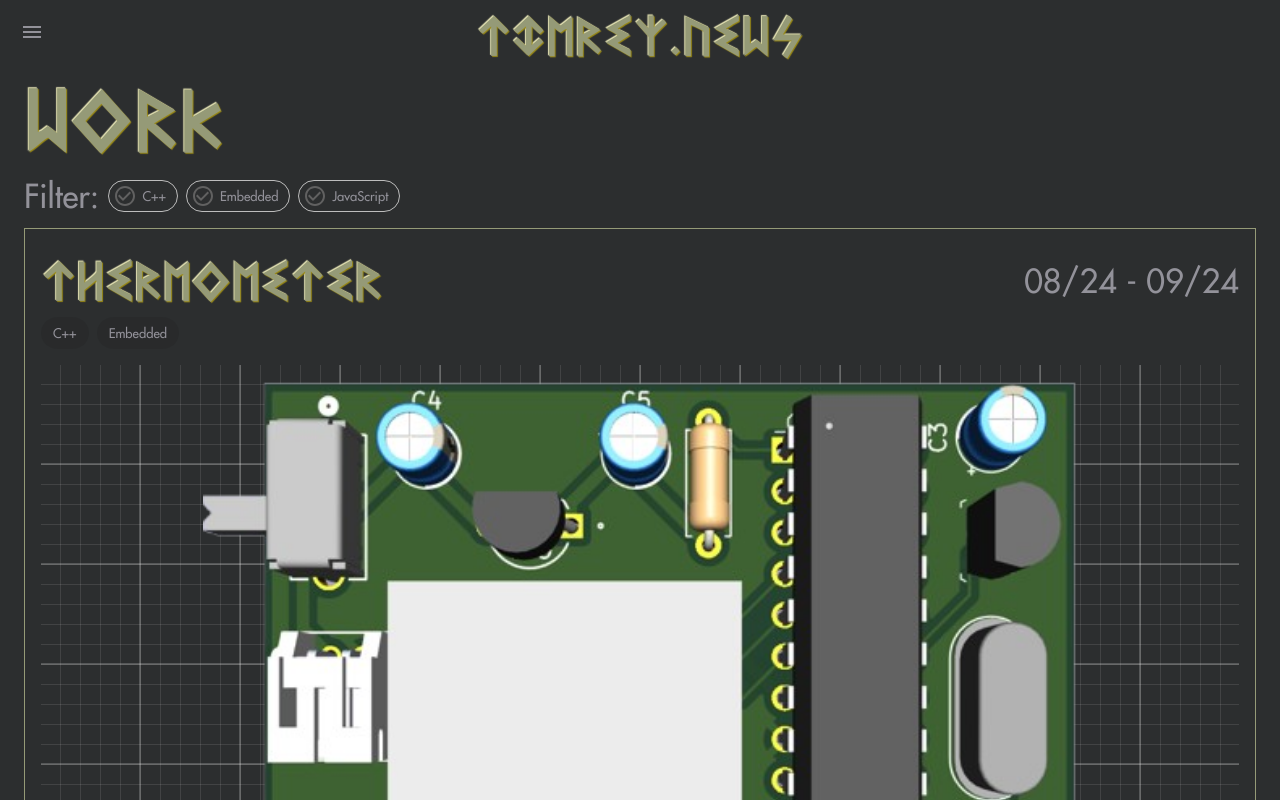
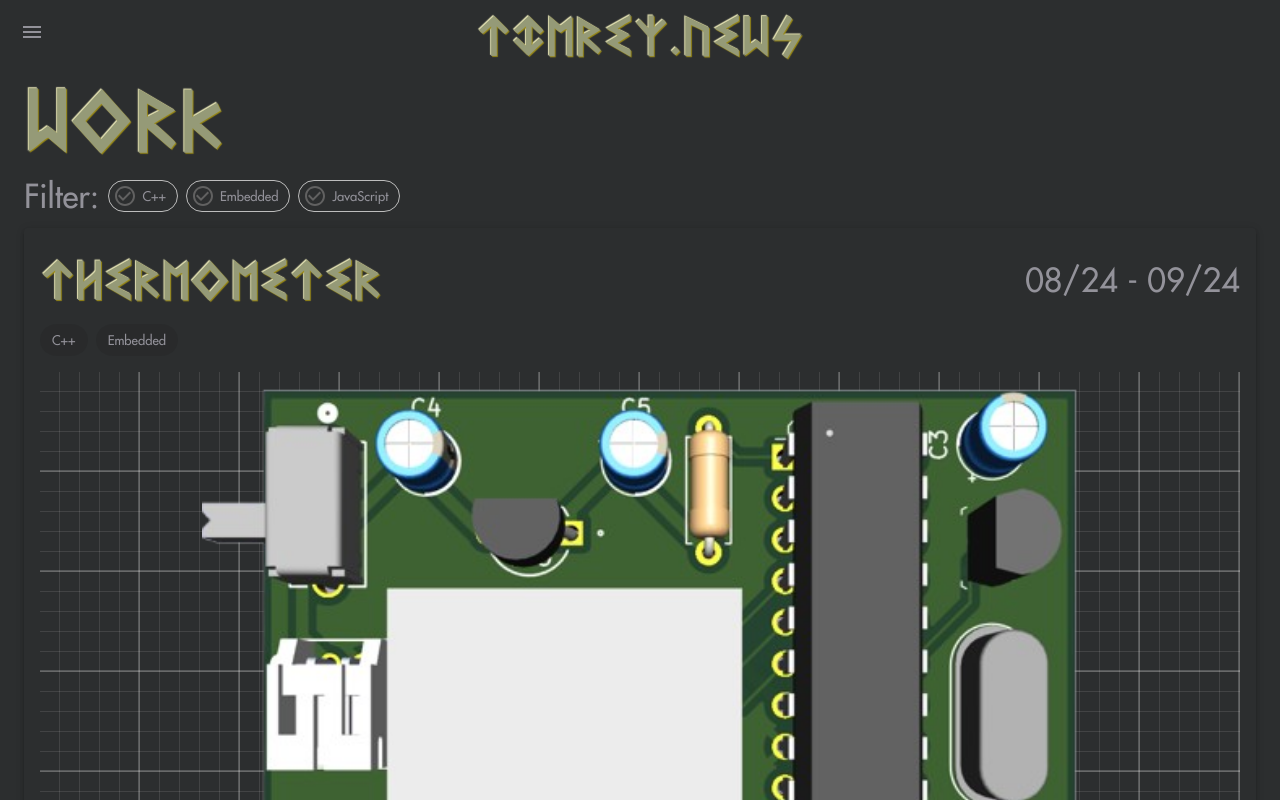
Before and after one commit to twr579/timrey.news, a React (Create React App) app: page /work in a window 1280 px wide. Shown: the top 800 px of the page. Built offline with nearby package versions, Linux system fonts and the light colour scheme.

Commit message:
Link project to github page

```diff
--- a/src/router/work/Work.tsx
+++ b/src/router/work/Work.tsx
@@ -1,4 +1,4 @@
-import { Box, Chip, Fade, Grid2, Typography, useTheme } from "@mui/material";
+import { Card, CardContent, Chip, Fade, Grid2, Link, Typography, useTheme } from "@mui/material";
 import Grid from "./components/Grid";
 import thermometer from "../../images/thermometer.png";
 import BlinkingIcon from "../layout/BlinkingIcon";
@@ -8,6 +8,7 @@ import Filter, { Labels } from "./components/Filter";
 
 const projects = [
     {
+        href: 'github.com/twr579/ATmega328P-Thermometer',
         title: 'Thermometer',
         date: '08/24 - 09/24',
         labels: [Labels.Cpp, Labels.Embedded],
@@ -30,13 +31,20 @@ function Work() {
             <Filter filterLabels={filterLabels} setFilterLabels={setFilterLabels} />
             {projects.map((project, index) =>
                 <Fade in={filterLabels.some(el => project.labels.includes(el as Labels))} key={index}>
-                    <Box sx={{ border: `solid 1px ${theme.palette.primary.main}`, p: 2, my: 1 }}>
+                    <Link href={`//${project.href}`}>
+                        <Card elevation={3} sx={{
+                            my: 1,
+                            transition: 'transform 0.5s',
+                            '&:hover': { transform: 'scale(0.95)' },
+                        }}>
+                            <CardContent>
+
                                 <Grid2 container alignItems={'center'} justifyContent={'space-between'}>
                                     <Typography variant='h2'>{project.title}</Typography>
                                     <Typography variant='h4'>{project.date}</Typography>
                                 </Grid2>
                                 {project.labels.map((label, index) =>
-                            <Chip label={label} key={index} sx={{ mr: 1 }} />
+                                    <Chip label={label} key={index} sx={{ mr: 1, mt: 1 }} />
                                 )}
                                 <Grid><img src={project.image} width={'75%'} /></Grid>
                                 <Typography variant="h5"><BlinkingIcon icon={<ArrowRightIcon />} />
@@ -45,7 +53,9 @@ function Work() {
                                 <Typography variant="h5"><BlinkingIcon icon={<ArrowRightIcon />} />
                                     {project.description}
                                 </Typography>
-                    </Box>
+                            </CardContent>
+                        </Card>
+                    </Link>
                 </Fade>
             )}
         </>
```
Lines whose indentation alone changed are shown as unchanged.
